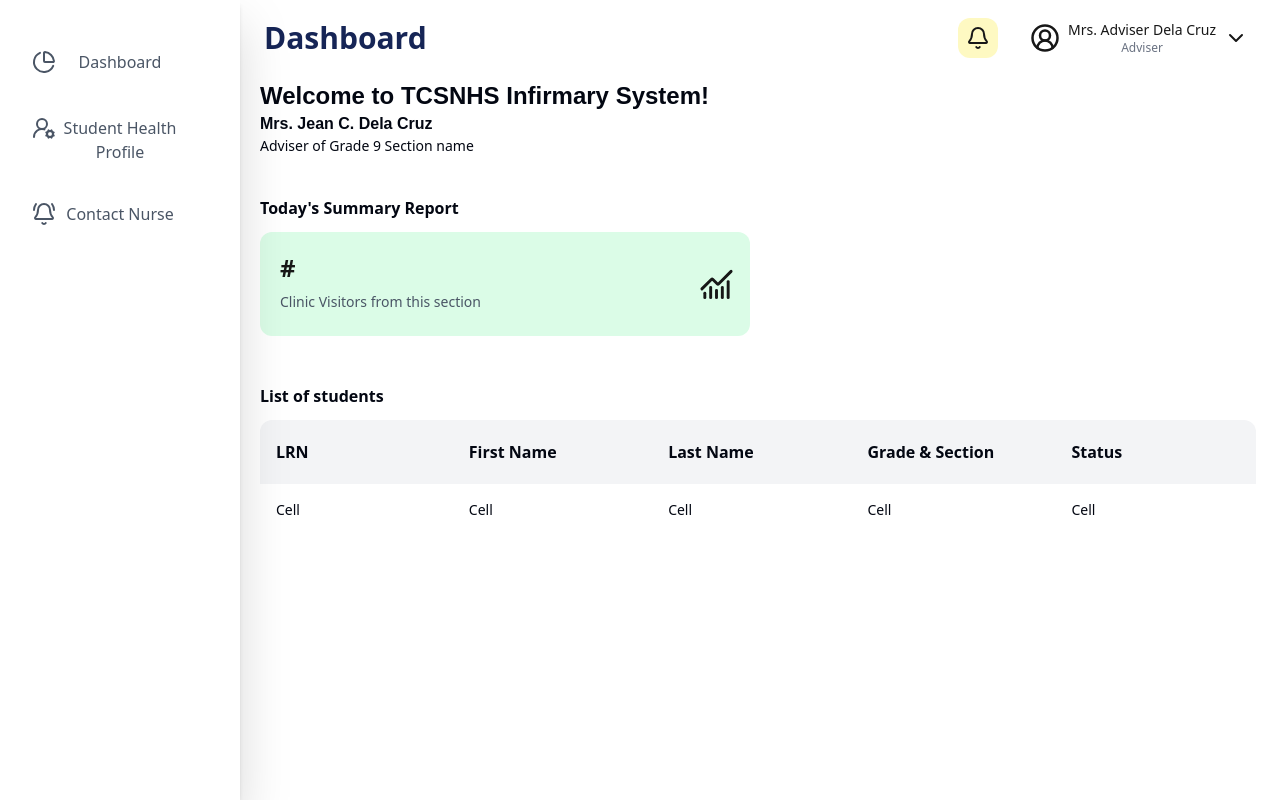
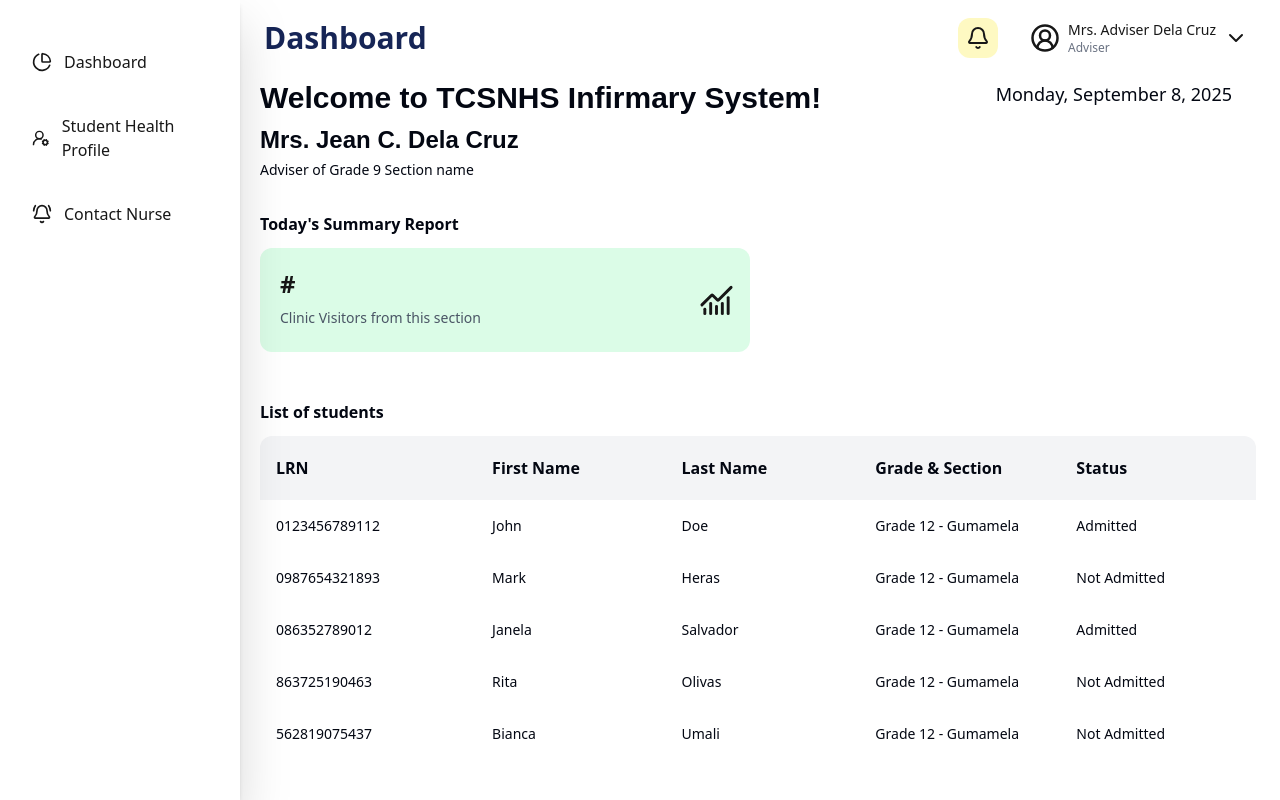
Before and after one commit to InfoTech501/infirmary-web, a Next.js app: page / in a window 1280 px wide. Built offline with nearby package versions, Linux system fonts and the light colour scheme.

Commit message:
added mock data and fix UI

```diff
--- a/package.json
+++ b/package.json
@@ -15,6 +15,7 @@
     "postcss": "^8.5.6",
     "react": "19.1.0",
     "react-dom": "19.1.0",
+    "react-router-dom": "^7.9.3",
     "tailwindcss": "^4.1.13"
   },
   "devDependencies": {
--- a/src/app/components/topbar.tsx
+++ b/src/app/components/Header.tsx
@@ -7,18 +7,18 @@ const topbar = () => {
     <header className="fixed top-0 left-60 right-0 bg-white px-6 py-4 flex items-center justify-between">
       <h1 className="text-3xl font-bold text-blue-950">Dashboard</h1>
       <div className="flex items-center gap-6">
-        <button className="relative bg-yellow-100 p-2 rounded-xl hover:bg-yellow-200">
+        <a href='/notification' className="relative bg-yellow-100 p-2 rounded-xl hover:bg-yellow-200">
           <Bell />
-        </button>
+        </a>
 
-        <button className="flex items-center gap-2 hover:bg-gray-200 rounded-full px-2 py-1">
+        <a href='/account' className="flex items-center gap-2 hover:bg-gray-200 rounded-full px-2 py-1">
           <UserCircle2Icon size={30} />
           <div>
             <p className="text-sm font-medium">Mrs. Adviser Dela Cruz</p>
             <p className="text-xs text-gray-500">Adviser</p>
           </div>
           <ChevronDown />
-        </button>
+        </a>
       </div>
     </header>
   )
--- /dev/null
+++ b/src/app/components/Sidebar.tsx
@@ -0,0 +1,30 @@
+import React from 'react'
+import { Link } from "react-router-dom";
+import {PieChart, UserCog2Icon, LucideBellRing} from 'lucide-react'
+
+const Sidebar = () => {
+  return (
+    <div className="lg:flex">
+      <aside className="w-60 h-screen fixed top-0 left-0 bg-white p-4 shadow-md z-10 drop-shadow-2xl">
+        <nav className="space-y-4 mt-4">
+          <a href='/' className="flex items-center space-x-3 size-full h-15 rounded-md text-gray-600 hover:bg-gray-200 active:bg-green-700 px-4 py-2 font-medium">
+              <PieChart className="w-5 h-5" />
+              <span>Dashboard</span>
+          </a>
+
+          <a href='/health-profile' className="flex items-center space-x-3 size-full h-15 rounded-md px-4 py-2 text-gray-600 hover:bg-gray-200 active:bg-green-700 font-medium">
+              <UserCog2Icon className="w-5 h-5"/>
+              <span>Student Health Profile</span>
+          </a>
+
+          <a href='/contacts' className="flex items-center space-x-3 size-full h-15 rounded-md px-4 py-2 text-gray-600 hover:bg-gray-200 active:bg-green-700 font-medium">
+              <LucideBellRing className="w-5 h-5"/>
+              <span>Contact Nurse</span>
+          </a>
+        </nav>
+      </aside>
+    </div>
+  )
+}
+
+export default Sidebar
--- /dev/null
+++ b/src/app/components/StudentListTable.tsx
@@ -0,0 +1,68 @@
+import React from 'react'
+
+const studentList = [
+  {
+      lrn: "0123456789112",
+      firstname: "John",
+      lastname: "Doe",
+      gradeandsection: "Grade 12 - Gumamela",
+      status: "Admitted"
+  },
+  {
+      lrn: "0987654321893",
+      firstname: "Mark",
+      lastname: "Heras",
+      gradeandsection: "Grade 12 - Gumamela",
+      status: "Not Admitted"
+  },
+  {
+      lrn: "086352789012",
+      firstname: "Janela",
+      lastname: "Salvador",
+      gradeandsection: "Grade 12 - Gumamela",
+      status: "Admitted"
+  },
+  {
+      lrn: "863725190463",
+      firstname: "Rita",
+      lastname: "Olivas",
+      gradeandsection: "Grade 12 - Gumamela",
+      status: "Not Admitted"
+  },
+  {
+      lrn: "562819075437",
+      firstname: "Bianca",
+      lastname: "Umali",
+      gradeandsection: "Grade 12 - Gumamela",
+      status: "Not Admitted"
+  },
+]
+
+export function StudentListTable() {
+  return (
+      <div className="overflow-x-auto rounded-xl w-full">
+          <table className="text-gray-950 w-full md:w-auto text-sm text-left">
+            <thead className="bg-gray-100">
+              <tr>
+                <th className="px-4 py-5 w-2xs text-base">LRN</th>
+                <th className="px-4 py-5 w-2xs text-base">First Name</th>
+                <th className="px-4 py-5 w-2xs text-base">Last Name</th>
+                <th className="px-4 py-5 w-2xs text-base">Grade & Section</th>
+                <th className="px-4 py-5 w-2xs text-base">Status</th>
+              </tr>
+            </thead>
+            <tbody>
+              {studentList.map((students) => (
+                <tr key={students.lrn}>
+                  <td className="px-4 py-4">{students.lrn}</td>
+                  <td className="px-4 py-4">{students.firstname}</td>
+                  <td className="px-4 py-4">{students.lastname}</td>
+                  <td className="px-4 py-4">{students.gradeandsection}</td>
+                  <td className="px-4 py-4">{students.status}</td>
+                </tr>
+              ))}
+            </tbody>
+          </table>
+        </div>
+  )
+}
--- a/src/app/globals.css
+++ b/src/app/globals.css
@@ -21,8 +21,6 @@ body {
 body {
   color: var(--foreground);
   background: var(--background);
-  /* font-family: "Lexend", Helvetica, sans-serif;
-  src: url('https://fonts.googleapis.com/css2?family=Lexend:wght@100..900&display=swap'); */
   -webkit-font-smoothing: antialiased;
   -moz-osx-font-smoothing: grayscale;
 }
@@ -35,7 +33,6 @@ body {
   scroll-behavior: smooth;
   }
 }
-
 
 a {
   color: inherit;
@@ -54,14 +51,6 @@ a {
   }
 }
 
-@font-face {
-  font-family: "Lexend", sans-serif;
-  src: url('https://fonts.googleapis.com/css2?family=Lexend:wght@100..900&display=swap');
-  font-optical-sizing: auto;
-  font-weight: 100;
-  font-style: normal;
+h2 {
+  font-family: 'Lexend', sans-serif;
 }
-
-h2 {
-  font-family: 'Lexend', sans-serif; /* Apply the custom font */
-}
--- a/src/app/page.tsx
+++ b/src/app/page.tsx
@@ -1,32 +1,15 @@
 import React from "react";
-import Topbar from "./components/topbar";
-import Dashboard from "./pages/dashboard";
-import {PieChart, UserCog2Icon, LucideBellRing} from 'lucide-react';
+import {
+  BrowserRouter as Router,
+  Route,
+  Routes,
+  Navigate,
+  BrowserRouter,
+} from "react-router-dom";
+import {Dashboard} from "./pages/Dashboard";
 
-export default function Home({children,}: {children: React.ReactNode;}) {
+export default function Home({ children }: { children: React.ReactNode }) {
   return (
-    <div className="lg:flex">
-      <Topbar />
-      <Dashboard />
-
-      {/* sidebar - to be change for navigation */}
-      <aside className="w-60 h-screen fixed top-0 left-0 bg-white p-4 shadow-md z-10 drop-shadow-2xl">
-      <nav className="space-y-4 mt-4">
-        <button className="block size-full h-15 rounded-md text-gray-600 hover:bg-gray-200 active:bg-green-700 px-4 py-2 font-medium">
-            <PieChart className="absolute" />
-            Dashboard
-        </button>
-        <button className="block size-full h-15 rounded-md px-4 py-2 text-gray-600 hover:bg-gray-200 active:bg-green-700 font-medium">
-            <UserCog2Icon className="absolute place-items-start"/>
-            <p>Student Health </p>
-            <p>Profile </p>
-        </button>
-        <button className="block size-full h-15 rounded-md px-4 py-2 text-gray-600 hover:bg-gray-200 active:bg-green-700 font-medium">
-            <LucideBellRing className="absolute"/>
-            Contact Nurse
-        </button>
-      </nav>
-    </aside>
-    </div>
+    <Dashboard />
   );
 }
--- a/src/app/pages/dashboard.tsx
+++ b/src/app/pages/dashboard.tsx
@@ -1,26 +1,48 @@
-import React from 'react';
-import {ChartAreaIcon, ChartNoAxesCombinedIcon} from 'lucide-react';
+import React from "react";
+import { ChartNoAxesCombinedIcon } from "lucide-react";
+import {StudentListTable} from "../components/StudentListTable";
+import Header from "../components/Header";
+import Sidebar from "../components/Sidebar";
 
-const dashboard = () => {
+const currentDate = new Date();
+
+const formattedDate = currentDate.toLocaleDateString('en-Ph', {
+    weekday: 'long',
+    year: 'numeric',
+    month: 'long',
+    day: 'numeric',
+});
+
+
+export function Dashboard() {
   return (
-    <main className="pl-65 pt-20 px-6 py-8 flex flex-col">
-      <div className="w-full max-w-3xl pb-2">
-        <h2 className="text-gray-950 text-2xl font-semibold">
+    <main>
+      <Header />
+      <Sidebar />
+      <div className="pl-65 pt-20 px-6 py-8 flex flex-col">
+        <div className="w-full flex justify-between items-start">
+          <div className="max-w-3xl">
+            <h2 className="text-gray-950 text-3xl font-semibold">
               Welcome to TCSNHS Infirmary System!
             </h2>
 
-        <h2 className="text-gray-950 font-2xl font-semibold">
+            <h2 className="text-gray-950 text-2xl font-semibold mt-2">
               Mrs. Jean C. Dela Cruz
             </h2>
 
-        <p className="text-gray-950 text-sm">
-          Adviser of Grade 9 Section name
-        </p>
+            <p className="text-gray-950 text-sm mt-1">Adviser of Grade 9 Section name</p>
+          </div>
+
+          <div className="text-right pr-6">
+              <p className="text-gray-950 text-lg font-normal">{formattedDate}</p>
+          </div>
         </div>
 
         <div className="flex flex-col gap-8 mt-8">
           <section className="summary-report flex-1 pb-4">
-        <h3 className="text-gray-950 font-semibold mb-3">Today's Summary Report</h3>
+            <h3 className="text-gray-950 font-semibold mb-3">
+              Today's Summary Report
+            </h3>
 
             <div className="grid sm:grid-cols-2 gap-4">
               <div className="flex items-center justify-between bg-green-100 p-4 rounded-xl">
@@ -30,37 +52,17 @@ const dashboard = () => {
                     Clinic Visitors from this section
                   </p>
                 </div>
-            <ChartNoAxesCombinedIcon size={35}/>
+                <ChartNoAxesCombinedIcon size={35} />
               </div>
             </div>
           </section>
 
-      <section className='class-table-lists flex-1'>
+          <section className="class-table-lists flex-1">
             <h3 className="text-gray-950 font-semibold mb-3">List of students</h3>
-        <div className="overflow-x-auto rounded-xl w-full">
-          <table className="text-gray-950 w-full md:w-auto text-sm text-left">
-            <thead className="bg-gray-100">
-              <tr>
-                <th className="px-4 py-5 w-2xs text-base">LRN</th>
-                <th className="px-4 py-5 w-2xs text-base">First Name</th>
-                <th className="px-4 py-5 w-2xs text-base">Last Name</th>
-                <th className="px-4 py-5 w-2xs text-base">Grade & Section</th>
-                <th className="px-4 py-5 w-2xs text-base">Status</th>
-              </tr>
-            </thead>
-            <tbody>
-                  <td className="px-4 py-4">Cell</td>
-                  <td className="px-4 py-4">Cell</td>
-                  <td className="px-4 py-4">Cell</td>
-                  <td className="px-4 py-4">Cell</td>
-                  <td className="px-4 py-4">Cell</td>
-            </tbody>
-          </table>
+            <StudentListTable />
+          </section>
         </div>
-      </section>
         </div>
       </main>
   );
-}
-
-export default dashboard
+};
```
Also changed, not shown: 1 other file (tests, documents, lock files or other folders). Lines whose indentation alone changed are shown as unchanged.
